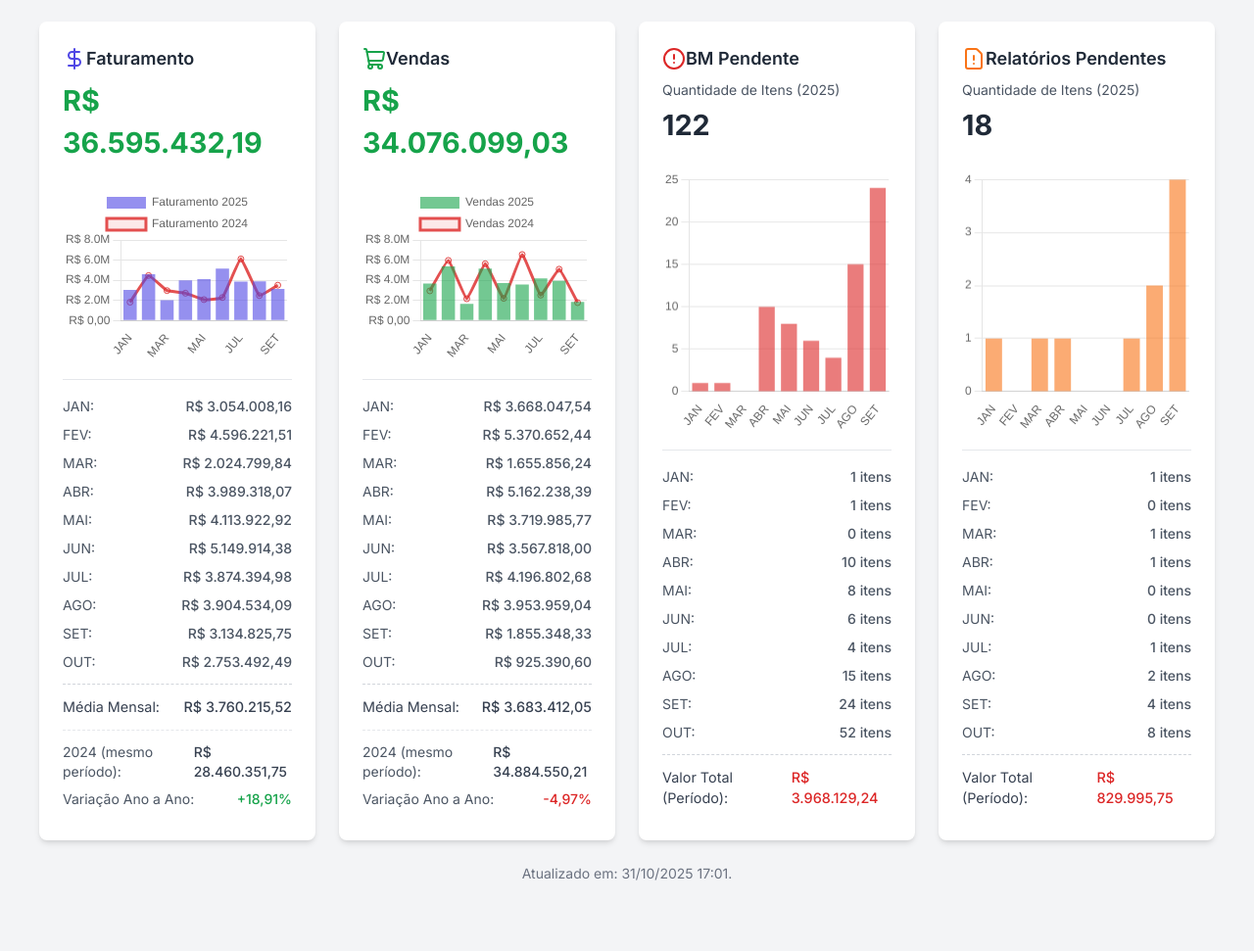
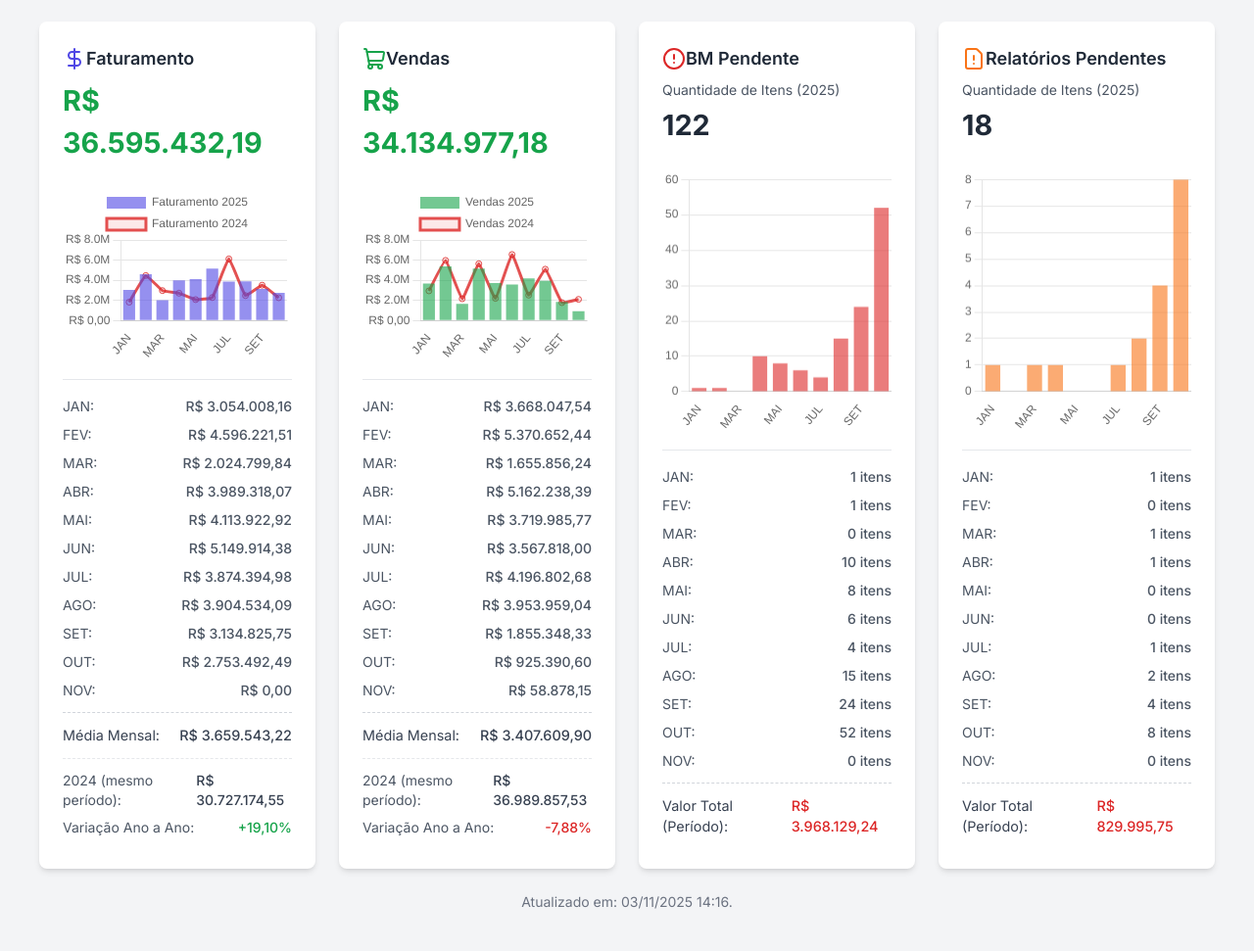
Before and after one commit to chiesa2k/overviewsm2, a plain HTML site: page index.html in a window 1280 px wide. Shown: the part 110-1081 px from the top of the page at 98% size. Before the commit the page ends 1052 px from the top, so only its background shows below. Drawn offline with nearby package versions, Linux system fonts and the light colour scheme.

Commit message:
Atualizacao automatica do dashboard - 03/11/2025 14:16

```diff
--- a/index.html
+++ b/index.html
@@ -36,7 +36,7 @@
         <img src="https://i.postimg.cc/ydCgL04c/e4d3aeb7-dbb0-4a0a-b249-7859f2985440.png" alt="Logo da Empresa" class="h-10 md:h-12" onerror="this.style.display='none'">
         <div>
             <h1 class="text-2xl md:text-3xl font-bold text-gray-800">Dashboard de Resultados e Previsão</h1>
-            <p class="text-gray-600">Resumo dos indicadores para 2025 (até OUT)</p>
+            <p class="text-gray-600">Resumo dos indicadores para 2025 (até NOV)</p>
         </div>
     </header>
 
@@ -59,18 +59,18 @@
                 <p data-month="10">OUT: <span>R$ 2.753.492,49</span></p>
                 <p data-month="11">NOV: <span>R$ 0,00</span></p>
                 <p data-month="12">DEZ: <span>R$ 0,00</span></p>
-                <p class="summary-line">Média Mensal: <span class="font-semibold">R$ 3.760.215,52</span></p>
+                <p class="summary-line">Média Mensal: <span class="font-semibold">R$ 3.659.543,22</span></p>
 
                 <div class="border-t border-dashed border-gray-200 mt-3 pt-3 text-sm">
-                    <p class="flex justify-between text-gray-600">2024 (mesmo período): <span class="font-medium text-gray-700">R$ 28.460.351,75</span></p>
-                    <p class="flex justify-between text-gray-600 mt-1">Variação Ano a Ano: <span class="font-bold var-positive">+18,91%</span></p>
+                    <p class="flex justify-between text-gray-600">2024 (mesmo período): <span class="font-medium text-gray-700">R$ 30.727.174,55</span></p>
+                    <p class="flex justify-between text-gray-600 mt-1">Variação Ano a Ano: <span class="font-bold var-positive">+19,10%</span></p>
                 </div>
             </div>
         </section>
 
         <section class="data-card">
             <h2 class="card-title"><i data-lucide="shopping-cart" style="color: #16a34a;"></i>Vendas</h2>
-            <div class="total-value" style="color: #16a34a;">R$ 34.076.099,03</div>
+            <div class="total-value" style="color: #16a34a;">R$ 34.134.977,18</div>
             <div class="chart-container"><canvas id="vendasChart"></canvas></div>
             <div class="monthly-data">
                 <p data-month="1">JAN: <span>R$ 3.668.047,54</span></p>
@@ -85,12 +85,12 @@
                 <p data-month="10">OUT: <span>R$ 925.390,60</span></p>
                 <p data-month="11">NOV: <span>R$ 58.878,15</span></p>
                 <p data-month="12">DEZ: <span>R$ 0,00</span></p>
-                <p class="summary-line">Média Mensal: <span class="font-semibold">R$ 3.683.412,05</span></p>
+                <p class="summary-line">Média Mensal: <span class="font-semibold">R$ 3.407.609,90</span></p>
 
                 <!-- --- NOVA SEÇÃO DE COMPARAÇÃO PARA VENDAS --- -->
                 <div class="border-t border-dashed border-gray-200 mt-3 pt-3 text-sm">
-                    <p class="flex justify-between text-gray-600">2024 (mesmo período): <span class="font-medium text-gray-700">R$ 34.884.550,21</span></p>
-                    <p class="flex justify-between text-gray-600 mt-1">Variação Ano a Ano: <span class="font-bold var-negative">-4,97%</span></p>
+                    <p class="flex justify-between text-gray-600">2024 (mesmo período): <span class="font-medium text-gray-700">R$ 36.989.857,53</span></p>
+                    <p class="flex justify-between text-gray-600 mt-1">Variação Ano a Ano: <span class="font-bold var-negative">-7,88%</span></p>
                 </div>
             </div>
         </section>
@@ -142,14 +142,14 @@
     </main>
 
     <footer class="mt-6 text-center text-sm text-gray-500">
-        Atualizado em: 31/10/2025 17:01.
+        Atualizado em: 03/11/2025 14:16.
     </footer>
 
 
     <script>
         window.addEventListener('load', () => {
             try {
-                const mesLimiteGrafico = 9;
+                const mesLimiteGrafico = 10;
                 const todosOsMeses = ['JAN', 'FEV', 'MAR', 'ABR', 'MAI', 'JUN', 'JUL', 'AGO', 'SET', 'OUT', 'NOV', 'DEZ'];
                 const chartLabels = todosOsMeses.slice(0, mesLimiteGrafico);
 
@@ -228,7 +228,7 @@
         window.addEventListener('load', () => {
             try {
                 lucide.createIcons();
-                const mesAtual = parseInt('10', 10) || new Date().getMonth() + 1;
+                const mesAtual = parseInt('11', 10) || new Date().getMonth() + 1;
                 document.querySelectorAll('.monthly-data p[data-month]').forEach(el => {
                     if (parseInt(el.getAttribute('data-month'), 10) > mesAtual) {
                         el.style.display = 'none';
```
Also changed, not shown: 1 other file.
